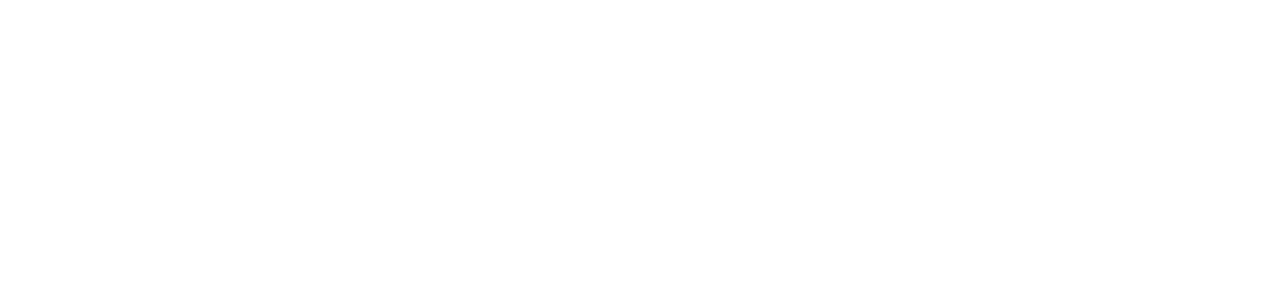
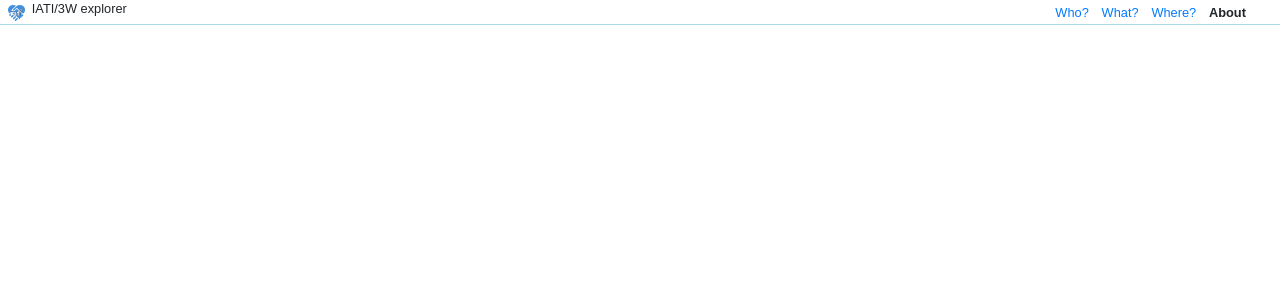
Before and after one commit to markbrough/iati3w-web, a Nuxt app: page /locations/1/1 in a window 1280 px wide. Before the commit this address had no page. Shown: the top 300 px of the page. Built offline with nearby package versions, Linux system fonts and the light colour scheme.

Commit message:
Add standard site layout

```diff
--- /dev/null
+++ b/layouts/default.vue
@@ -0,0 +1,160 @@
+<template>
+  <div>
+    <header>
+      <a href="./" title="Home">
+        <img src="~/assets/iati3w-icon.png" class="logo" />
+      </a>
+      <h1>
+        IATI/3W explorer
+      </h1>
+      <nav id="primary-nav" class="tabs">
+        <a href="./orgs/" title="Organisations involved in activites in Somalia.">Who?</a>
+        <a href="./sectors/" title="Aid sectors active in Somalia.">What?</a>
+        <a href="./locations/" title="Locations active in Somalia.">Where?</a>
+        <a class="active">About</a>
+      </nav>
+    </header>
+    <nuxt />
+  </div>
+</template>
+
+<style>
+body {
+    font-family: sans-serif;
+}
+
+img.logo {
+    height: 2ex;
+}
+
+header {
+    position: fixed;
+    display: flex;
+    align-items: center;
+    top: 0;
+    left: 0;
+    height: 3ex;
+    padding: 1ex;
+    width: 100vw;
+    background: #ffffff;
+    border-bottom: 1px solid #add8e6;
+}
+
+header h1 {
+    font-size: 80%;
+    padding-left: .5em;
+}
+
+header nav {
+    font-size: 80%;
+    flex-grow: 1.1;
+    text-align: right;
+    padding-right: 2em;
+}
+
+nav a {
+    padding-left: 1em;
+    text-decoration: none;
+}
+
+a.active {
+    font-weight: bold;
+}
+
+nav.secondary {
+    display: flex;
+    font-size: 80%;
+}
+
+nav.secondary a {
+    font-size: 80%;
+    text-decoration: none;
+    font-style: italic;
+    padding: 0 2em 0 0;
+}
+
+main {
+  margin-top:60px;
+  word-wrap: break-word;
+}
+
+main h2 {
+    font-size: 172.8%;
+}
+
+main h3 {
+    font-size: 144%;
+    font-weight: normal;
+}
+
+main h4 {
+    font-size: 120%;
+    font-weight: normal;
+}
+
+.pre {
+    white-space: pre-wrap;
+}
+
+#activity-list li {
+    margin-bottom: 2ex;
+}
+
+.info {
+    display: block;
+    font-size: 69.5%;
+}
+
+.inline-list {
+    display: flex;
+    flex-wrap: wrap;
+    justify-content: start;
+}
+
+.inline-list .item {
+    width: 15em;
+    margin: 0 1em 1em 1em;
+}
+
+.inline-list.wide .item {
+    width: 32em;
+}
+
+dl {
+    display: grid;
+    grid-template-columns: 10em auto;
+}
+
+dt {
+    grid-column: 1;
+    text-align: right;
+    font-size: 83.333333%;
+    font-weight: bold;
+}
+
+dd {
+    grid-column: 2;
+    margin-bottom: 2ex;
+}
+
+ul li {
+    margin-bottom: 1ex;
+}
+
+.fixture {
+    text-decoration: underline;
+    margin-bottom: .5ex;
+    color: #333333;
+    font-size: 83.333333%
+}
+
+h2 {
+    margin-top: 0;
+    font-size: 120%;
+}
+
+#map {
+    width: 100vw;
+    height: 50vh;
+}
+</style>
```
